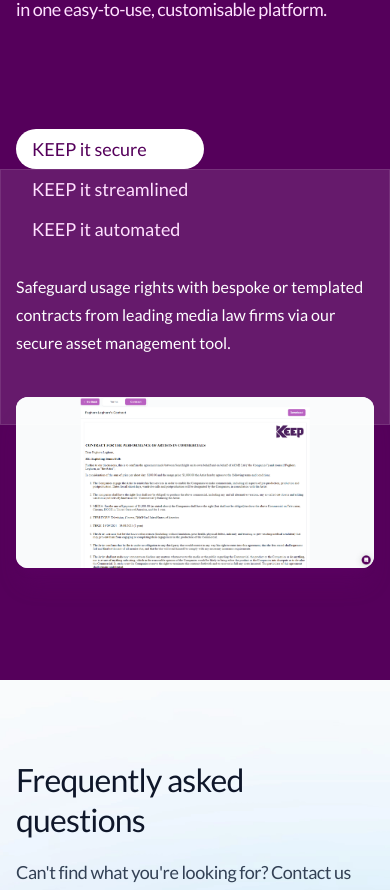
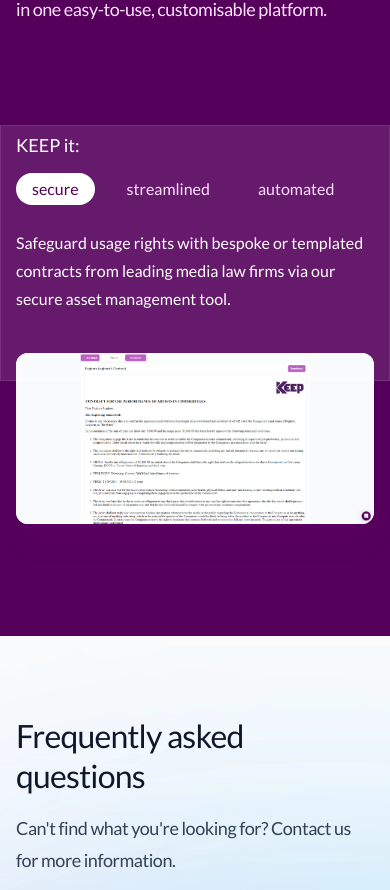
Before and after one commit to KEEP-Legals/keep-marketing-site, a Next.js app: page / in a window 390 px wide. Shown: the part 1031-1921 px from the top of the page. Built offline with nearby package versions, Linux system fonts and the light colour scheme.

Commit message:
Primary Features - adjust mobile view

```diff
--- a/src/components/PrimaryFeaturesTabs.tsx
+++ b/src/components/PrimaryFeaturesTabs.tsx
@@ -11,19 +11,19 @@
 
 const features = [
   {
-    title: 'KEEP it secure',
+    title: 'secure',
     description:
       'Safeguard usage rights with bespoke or templated contracts from leading media law firms via our secure asset management tool.',
     image: screenshotSecure,
   },
   {
-    title: 'KEEP it streamlined',
+    title: 'streamlined',
     description:
       'Streamline payments into a single invoice and let the platform process payments directly to IP creators.',
     image: screenshotStreamlined,
   },
   {
-    title: 'KEEP it automated',
+    title: 'automated',
     description:
       'Seamlessly extend and renew contracts at a single click with automated reminders. Say goodbye to broken, incomplete, or lapsed usage contracts.',
     image: screenshotAutomated,
@@ -58,8 +58,11 @@
     >
       {({ selectedIndex }) => (
         <>
-          <div className="-mx-4 flex overflow-x-auto pb-4 sm:mx-0 sm:overflow-visible sm:pb-0 lg:col-span-5">
-            <Tab.List className="relative z-10 flex flex-col gap-x-4 whitespace-nowrap px-4 sm:mx-auto sm:flex-row sm:px-0 lg:mx-0 lg:block lg:gap-x-0 lg:gap-y-1 lg:whitespace-normal">
+          <div className="-mx-4 flex flex-col overflow-x-auto pb-4 sm:mx-0 sm:overflow-visible sm:pb-0 lg:col-span-5">
+            <span className="mb-3 px-4 text-lg text-white sm:hidden">
+              KEEP it:
+            </span>
+            <Tab.List className="relative z-10 flex gap-x-4 whitespace-nowrap px-4 sm:mx-auto sm:flex-row sm:px-0 lg:mx-0 lg:block lg:gap-x-0 lg:gap-y-1 lg:whitespace-normal">
               {features.map((feature, featureIndex) => (
                 <div
                   key={feature.title}
@@ -73,13 +76,14 @@
                   <h3>
                     <Tab
                       className={clsx(
-                        'font-display text-lg ui-not-focus-visible:outline-none',
+                        'test-xs flex gap-x-1 font-display ui-not-focus-visible:outline-none sm:text-lg',
                         selectedIndex === featureIndex
                           ? 'text-primary-600 lg:text-white'
                           : 'text-primary-100 hover:text-white lg:text-white',
                       )}
                     >
                       <span className="absolute inset-0 rounded-full lg:rounded-l-xl lg:rounded-r-none" />
+                      <span className="hidden sm:block">KEEP it </span>
                       {feature.title}
                     </Tab>
                   </h3>
```
